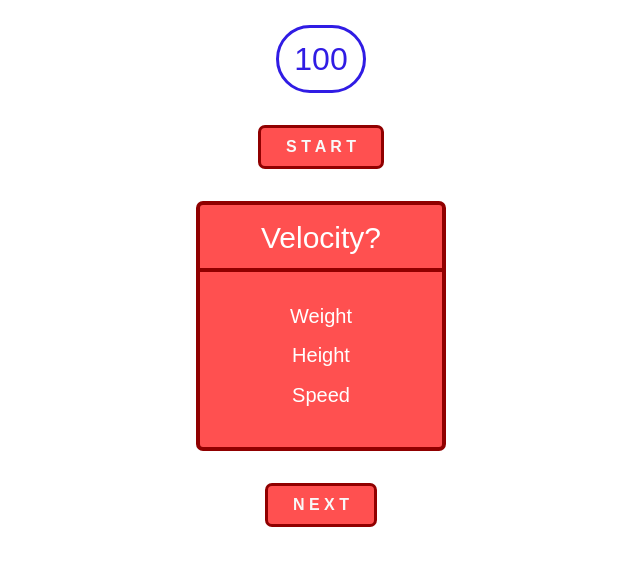
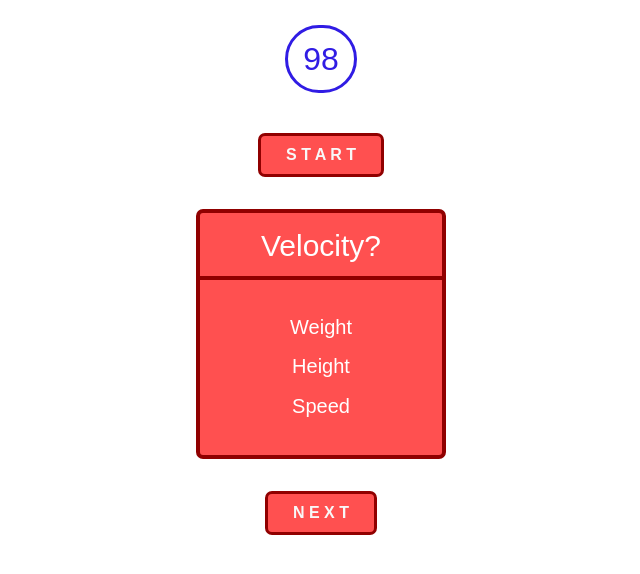
Before and after one commit to AstralGnome/Dynanamic-Coding-Quiz, a plain HTML site: page index.html in a window 1280 px wide. Both pictures are taken after a click on the button "S T A R T". Shown: the whole page, without its empty margins (319-959 px from the left). Drawn offline with Linux system fonts and the light colour scheme.

Commit message:
added a simple timer to the start button

```diff
--- a/assets/css/style.css
+++ b/assets/css/style.css
@@ -11,6 +11,7 @@ body {
 #start {
     position: relative;
     margin: 2em;
+    margin-top: 0;
     padding: 25px;
     padding-top: 10px;
     padding-bottom: 10px;
@@ -38,7 +39,7 @@ body {
     font-stretch: wider;
 }
 
-#seconds {
+.time {
     margin-top: 25px;
     padding: 15px;
     position: relative;
@@ -71,7 +72,7 @@ h1 {
     text-align: center;
     padding-bottom: .5em;
     padding-top: .25em;
-    margin-bottom: 1.15em;
+    margin-bottom: 1.25em;
     font-size: 30px;
     font-weight: 400;
 
--- a/assets/js/script.js
+++ b/assets/js/script.js
@@ -1,23 +1,22 @@
 var questionEl = document.getElementById("questions");
-var velocityAns = document.getElementById("velocityA");
-var colorAns = document.getElementById("colorA");
-var currencyAns = document.getElementById("currencyA");
+// var velocityAns = document.getElementById("velocityA");
+// var colorAns = document.getElementById("colorA");
+// var currencyAns = document.getElementById("currencyA");
 var startButtonEl = document.getElementById("start");
 var nextButtonEl = document.getElementById("next");
-var totalSeconds = document.getElementById("seconds");
+var timeEl = document.querySelector(".time");
 var interval;
 var questionCount = 0;
 
-
 var questions = [
   ["Velocity?", "Weight", "Height", "Speed", "Speed"],
-  ["Color?", "White", "Blue", "Black", "Blue"],
-  ["Currency?", "Dollar Bills", "Shells", "Dabloons", "Dollar Bills" ]
+  ["Color?", "White", "Black", "Blue", "Blue"],
+  ["Currency?", "Shells", "Dabloons", "Dollar Bills", "Dollar Bills"]
 ];
 
 //This function should create a single question.
 
-//Start should display questions and answers.
+//This should display questions and answers.
 function displayQuestion(questionNum) {
 
     questionEl.innerHTML = `<h1>${questions[questionNum][0]}</h1>
@@ -27,7 +26,10 @@ function displayQuestion(questionNum) {
 
 //add variable to target answers. attach event listers to answer elements.
 
-    var firstAns = document.getElementById("a1");
+    var velocityWrong;
+    velocityWrong = questions[0][1, 2, 3].innerText;
+
+    console.log(velocityAns);
     var secondAns = document.getElementById("a2");
     var thirdAns = document.getElementById("a3");
 
@@ -37,6 +39,22 @@ function displayQuestion(questionNum) {
 //Display next question.
 
 }
+
+var secondsLeft = 100;
+
+function startTimer() {
+    var timerInterval = setInterval(function() {
+      secondsLeft--;
+      timeEl.textContent = secondsLeft;
+
+      if(secondsLeft === 0) {
+        clearInterval(timerInterval);
+        sendMessage();
+      }
+
+    }, 1000);
+  }
+
 
 // setInterval() {
 //     totalSeconds = 100;
@@ -54,6 +72,7 @@ function displayQuestion(questionNum) {
 
 // function startGame () {
     startButtonEl.addEventListener("click", function(){
+        startTimer();
         displayQuestion(questionCount);
     });
 
--- a/index.html
+++ b/index.html
@@ -12,7 +12,7 @@
 
     </div>
 
-    <div id="seconds">100</div>
+    <h1 class="time">99</h1>
 
     <button id="start">S T A R T</button>
 
```
